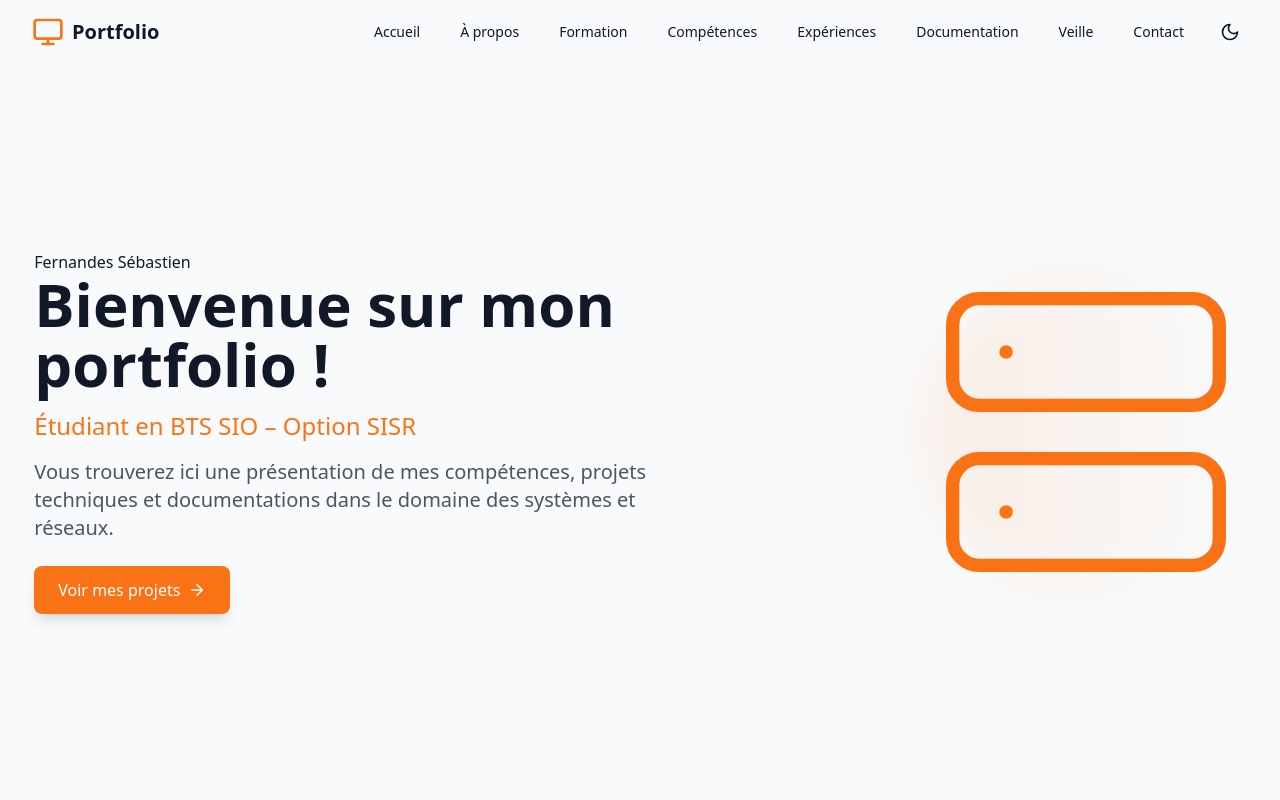
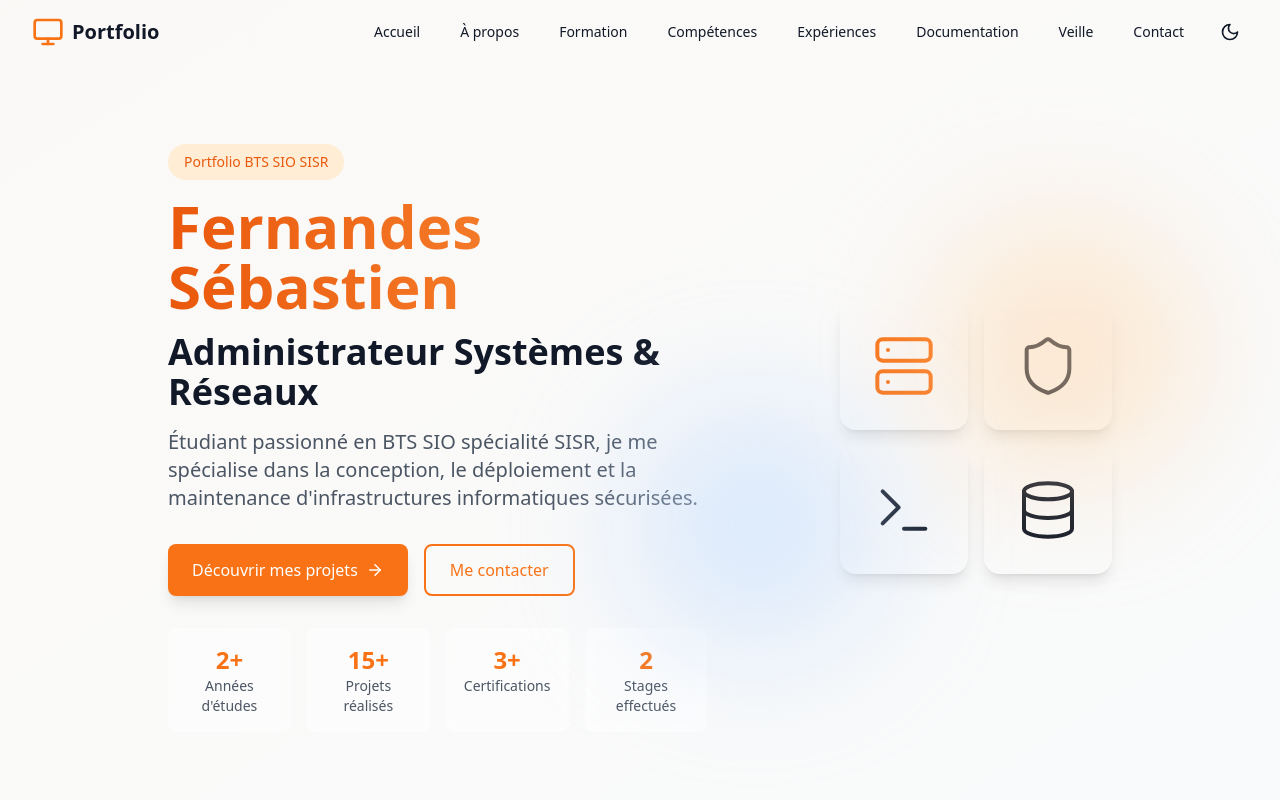
Before and after one commit to CapitaineRick/Portfolio, a React (Vite) app: page / in a window 1280 px wide. Shown: the top 800 px of the page. Built offline with nearby package versions, Linux system fonts and the light colour scheme.

Commit message:
Enhance Hero section with better styling and animations

```diff
--- a/src/components/sections/Hero.tsx
+++ b/src/components/sections/Hero.tsx
@@ -1,8 +1,9 @@
 import React, { useEffect, useRef } from 'react';
-import { Server, ArrowRight } from 'lucide-react';
+import { Server, ArrowRight, Terminal, Shield, Database } from 'lucide-react';
 
 const Hero: React.FC = () => {
   const heroRef = useRef<HTMLDivElement>(null);
+  const iconRefs = useRef<(HTMLDivElement | null)[]>([]);
 
   useEffect(() => {
     const observer = new IntersectionObserver(
@@ -10,6 +11,16 @@ const Hero: React.FC = () => {
         if (entry.isIntersecting) {
           entry.target.classList.add('opacity-100', 'translate-y-0');
           entry.target.classList.remove('opacity-0', 'translate-y-10');
+
+          // Animate icons sequentially
+          iconRefs.current.forEach((icon, index) => {
+            if (icon) {
+              setTimeout(() => {
+                icon.classList.add('opacity-100', 'scale-100', 'translate-y-0');
+                icon.classList.remove('opacity-0', 'scale-95', 'translate-y-10');
+              }, index * 200);
+            }
+          });
         }
       },
       { threshold: 0.1 }
@@ -36,43 +47,97 @@ const Hero: React.FC = () => {
   return (
     <section
       id="home"
-      className="min-h-screen flex items-center py-20"
+      className="min-h-screen flex items-center py-20 relative overflow-hidden"
     >
-      <div className="max-w-7xl mx-auto px-4 sm:px-6 lg:px-8 pt-16">
+      {/* Background gradient */}
+      <div className="absolute inset-0 bg-gradient-to-br from-orange-50/30 to-transparent dark:from-orange-900/10 dark:to-transparent" />
+
+      <div className="max-w-7xl mx-auto px-4 sm:px-6 lg:px-8 pt-16 relative">
         <div
           ref={heroRef}
           className="flex flex-col md:flex-row items-center justify-between transition-all duration-1000 opacity-0 translate-y-10"
         >
-          <div className="md:w-2/3 mb-8 md:mb-0">
-            <h1>
+          <div className="md:w-2/3 mb-12 md:mb-0">
+            <div className="mb-6">
+              <span className="inline-block px-4 py-2 rounded-full bg-orange-100 dark:bg-orange-900/30 text-orange-600 dark:text-orange-400 text-sm font-medium mb-4">
+                Portfolio BTS SIO SISR
+              </span>
+              <h1 className="text-4xl md:text-5xl lg:text-6xl font-bold mb-4 bg-clip-text text-transparent bg-gradient-to-r from-orange-600 to-orange-400">
                 Fernandes Sébastien
               </h1>
+              <h2 className="text-3xl md:text-4xl font-bold mb-4 text-gray-900 dark:text-white">
+                Administrateur Systèmes & Réseaux
+              </h2>
+              <p className="text-lg md:text-xl mb-8 text-gray-600 dark:text-gray-300 max-w-2xl">
+                Étudiant passionné en BTS SIO spécialité SISR, je me spécialise dans la conception,
+                le déploiement et la maintenance d'infrastructures informatiques sécurisées.
+              </p>
+            </div>
 
-            <h2 className="text-4xl md:text-5xl lg:text-6xl font-bold mb-4">
-              Bienvenue sur mon portfolio !
-            </h2>
-            <h3 className="text-xl md:text-2xl font-medium text-orange-500 mb-4">
-              Étudiant en BTS SIO – Option SISR
-            </h3>
-            <p className="text-lg md:text-xl mb-6 max-w-2xl text-gray-600 dark:text-gray-300">
-              Vous trouverez ici une présentation de mes compétences, projets techniques
-              et documentations dans le domaine des systèmes et réseaux.
-            </p>
+            <div className="flex flex-wrap gap-4 mb-8">
               <button
                 onClick={scrollToProjects}
                 className="flex items-center px-6 py-3 bg-orange-500 text-white rounded-lg
-                        hover:bg-orange-600 transition-colors shadow-lg hover:shadow-xl"
+                          hover:bg-orange-600 transition-all transform hover:scale-105 shadow-lg hover:shadow-xl"
               >
-              Voir mes projets
+                Découvrir mes projets
                 <ArrowRight className="ml-2" size={18} />
               </button>
+              <a
+                href="#contact"
+                className="flex items-center px-6 py-3 border-2 border-orange-500 text-orange-500
+                         hover:bg-orange-50 dark:hover:bg-orange-900/10 rounded-lg transition-all transform hover:scale-105"
+              >
+                Me contacter
+              </a>
             </div>
 
-          <div className="md:w-1/2 flex justify-center md:justify-end">
-            <div className="relative w-64 h-64 md:w-80 md:h-80">
-              <Server className="w-full h-full text-orange-500" strokeWidth={1} />
-              <div className="absolute inset-0 bg-gradient-to-r from-orange-500/20 to-transparent rounded-full blur-xl animate-pulse"></div>
+            <div className="grid grid-cols-2 md:grid-cols-4 gap-4 text-center">
+              <div className="p-4 rounded-lg bg-white/50 dark:bg-gray-800/50 backdrop-blur-sm">
+                <div className="font-bold text-2xl text-orange-500">2+</div>
+                <div className="text-sm text-gray-600 dark:text-gray-400">Années d'études</div>
               </div>
+              <div className="p-4 rounded-lg bg-white/50 dark:bg-gray-800/50 backdrop-blur-sm">
+                <div className="font-bold text-2xl text-orange-500">15+</div>
+                <div className="text-sm text-gray-600 dark:text-gray-400">Projets réalisés</div>
+              </div>
+              <div className="p-4 rounded-lg bg-white/50 dark:bg-gray-800/50 backdrop-blur-sm">
+                <div className="font-bold text-2xl text-orange-500">3+</div>
+                <div className="text-sm text-gray-600 dark:text-gray-400">Certifications</div>
+              </div>
+              <div className="p-4 rounded-lg bg-white/50 dark:bg-gray-800/50 backdrop-blur-sm">
+                <div className="font-bold text-2xl text-orange-500">2</div>
+                <div className="text-sm text-gray-600 dark:text-gray-400">Stages effectués</div>
+              </div>
+            </div>
+          </div>
+
+          <div className="md:w-1/2 flex justify-center md:justify-end relative">
+            <div className="grid grid-cols-2 gap-4">
+              {[
+                { icon: Server, color: 'orange' },
+                { icon: Shield, color: 'blue' },
+                { icon: Terminal, color: 'green' },
+                { icon: Database, color: 'purple' }
+              ].map((item, index) => (
+                <div
+                  key={index}
+                  ref={el => iconRefs.current[index] = el}
+                  className={`w-32 h-32 flex items-center justify-center rounded-2xl
+                            bg-gradient-to-br from-${item.color}-100 to-${item.color}-50
+                            dark:from-${item.color}-900/30 dark:to-${item.color}-800/10
+                            shadow-lg backdrop-blur-sm
+                            opacity-0 scale-95 translate-y-10 transition-all duration-500`}
+                  style={{ transitionDelay: `${index * 200}ms` }}
+                >
+                  <item.icon className={`w-16 h-16 text-${item.color}-500`} strokeWidth={1.5} />
+                </div>
+              ))}
+            </div>
+
+            {/* Animated background elements */}
+            <div className="absolute -top-20 -right-20 w-64 h-64 bg-orange-200 dark:bg-orange-800/20 rounded-full blur-3xl animate-pulse" />
+            <div className="absolute -bottom-20 -left-20 w-64 h-64 bg-blue-200 dark:bg-blue-800/20 rounded-full blur-3xl animate-pulse delay-1000" />
           </div>
         </div>
       </div>
```
Lines whose indentation alone changed are shown as unchanged.
